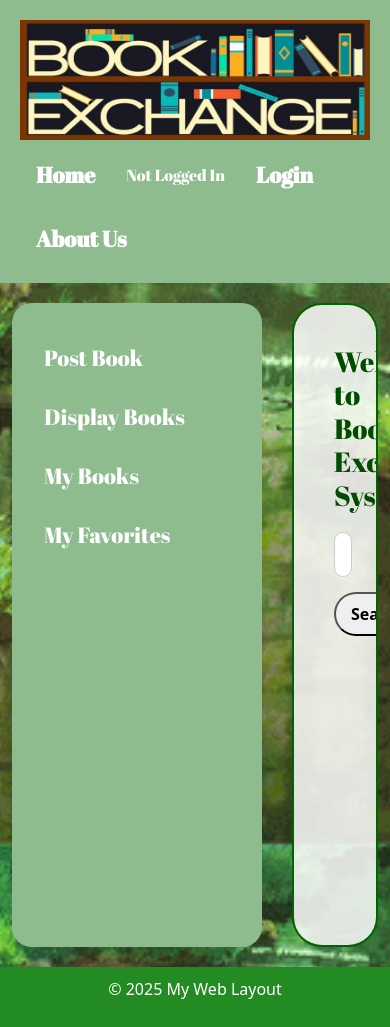
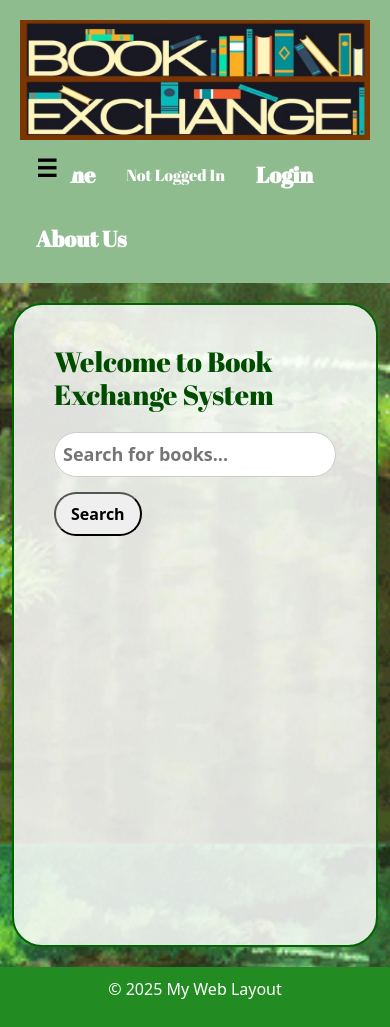
Before and after one commit to J3mm2/cs3337Project, a Django app: template CS3337S1/bookEx/bookEx/templates/bookMng/index.html in a window 390 px wide. Run offline with Django 3.2, Linux system fonts and the light colour scheme; the template is opened without the code that fills it, so the values that code supplies are empty.

Commit message:
added a book and turned sidebar into hamburger when small screen

```diff
--- a/CS3337S1/bookEx/bookEx/static/base.css
+++ b/CS3337S1/bookEx/bookEx/static/base.css
@@ -20,7 +20,7 @@ h1, h2, h3, h4, h5, h6,
 header {
     background-color: darkseagreen;
     color: white;
-    padding: 20px;
+    padding: 20px 20px 20px 20px;
     display: flex;
     flex-wrap: wrap;
     justify-content: space-between;
@@ -241,3 +241,37 @@ footer {
         margin-top: 10px;
     }
 }
+
+@media (max-width: 768px) {
+    .sidebar {
+        position: fixed;
+        top: 0;
+        left: -250px;
+        height: 100%;
+        width: 250px;
+        z-index: 999;
+        transition: left 0.3s ease;
+    }
+
+    .sidebar.active {
+        left: 0;
+    }
+
+    .hamburger {
+        display: block;
+        position: fixed;
+        top: 140px;
+        left: 20px;
+        z-index: 1000;
+        background-color: darkseagreen;
+        border: none;
+        padding: 10px 16px;
+        border-radius: 10px;
+        font-size: 24px;
+    }
+
+    .container {
+        margin-left: 0 !important;
+        padding-left: 20px;
+    }
+}
--- a/CS3337S1/bookEx/bookEx/templates/base.html
+++ b/CS3337S1/bookEx/bookEx/templates/base.html
@@ -11,6 +11,10 @@
     <link href="https://cdn.jsdelivr.net/npm/bootstrap@5.3.0/dist/css/bootstrap.min.css" rel="stylesheet">
 </head>
 <body>
+
+    <!-- Hamburger for small screens -->
+    <button class="hamburger" onclick="toggleSidebar()">☰</button>
+
     <header>
         <div class="banner">
             <img src="{% static 'book_banner.jpeg' %}" alt="Banner">
@@ -32,9 +36,8 @@
     </header>
 
     <div class="container">
-        <nav class="sidebar">
-            <div class="hamburger" onclick="toggleSidebar()">☰</div>
-            <ul class="sidebar-links" id="sidebarLinks">
+        <nav class="sidebar" id="sidebar">
+            <ul class="sidebar-links">
                 <li><a href="{% url 'postbook' %}">Post Book</a></li>
                 <li><a href="{% url 'displaybooks' %}">Display Books</a></li>
                 <li><a href="{% url 'mybooks' %}">My Books</a></li>
@@ -56,11 +59,9 @@
 
     <script>
         function toggleSidebar() {
-            const links = document.getElementById("sidebarLinks");
-               links.classList.toggle("active");
+            document.getElementById("sidebar").classList.toggle("active");
         }
     </script>
 
-
 </body>
 </html>
```
Also changed, not shown: CS3337S1/bookEx/bookEx/static/the_bell_jar.jpg (added), CS3337S1/bookEx/db.sqlite3.
